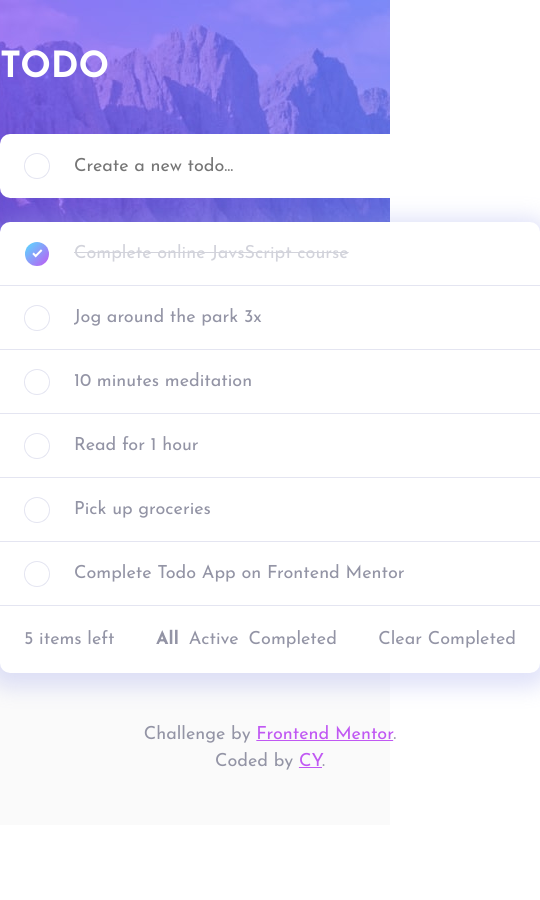
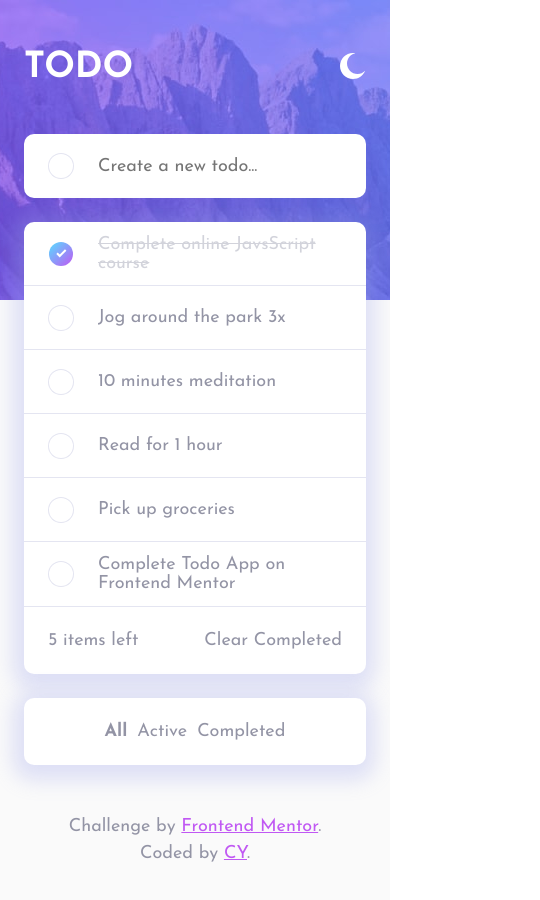
Before and after one commit to cyishere/frontend-mentor-challenges, a React (Create React App) app in the folder todo-app/: page / in a window 390 px wide. Shown: the top 900 px of the page, 540 px wide, since content can reach past the window. Before the commit the page ends 844 px from the top, so only its background shows below. Built offline with nearby package versions, Linux system fonts and the light colour scheme; the HTML template or start-up script is replaced by a standard one.

Commit message:
Add mobile style & refactor app

```diff
--- a/todo-app/src/App.css
+++ b/todo-app/src/App.css
@@ -66,7 +66,7 @@ button {
 }
 
 .container {
-  width: 54rem;
+  max-width: 54rem;
   margin: 0 auto;
 }
 
@@ -158,6 +158,9 @@ h1 {
 }
 
 /* TodoList Component */
+.filter-control-for-mobile {
+  display: none;
+}
 .todo-list-section {
   background-color: white;
   border-radius: 1rem;
@@ -190,6 +193,9 @@ h1 {
   gap: 2.4rem;
   border-bottom: 0.1rem solid var(--color-very-light-grayish-blue);
 }
+.todo-list li:last-child {
+  border-bottom: none;
+}
 .wrapper.dark li {
   border-bottom-color: var(--color-dark-very-dark-grayish-blue-hover);
 }
@@ -219,6 +225,10 @@ h1 {
   justify-content: space-between;
   align-items: center;
   padding: 2.4rem;
+  border-top: 0.1rem solid var(--color-very-light-grayish-blue);
+}
+.wrapper.dark .todo-filter-control {
+  border-top-color: var(--color-dark-very-dark-grayish-blue-hover);
 }
 .control-btn.group {
   display: flex;
@@ -241,3 +251,39 @@ a {
 a:visited {
   color: var(--color-light-grayish-blue);
 }
+
+/**
+ * For MOBILE
+ */
+@media screen and (max-width: 600px) {
+  .wrapper {
+    padding-left: 2.4rem;
+    padding-right: 2.4rem;
+  }
+  .todo-list-section {
+    margin-bottom: 2.4rem;
+  }
+  .todo-filter-control .filter-control-for-desktop {
+    display: none;
+  }
+  .filter-control-for-mobile {
+    display: flex;
+    justify-content: center;
+    align-items: center;
+    background-color: white;
+    border-radius: 1rem;
+    padding: 2.4rem;
+    box-shadow: -1px 5px 20px 10px rgba(157, 162, 235, 0.3);
+    -webkit-box-shadow: -1px 5px 20px 10px rgba(157, 162, 235, 0.3);
+    -moz-box-shadow: -1px 5px 20px 10px rgba(157, 162, 235, 0.3);
+    margin-bottom: 4.8rem;
+  }
+
+  /* Dark Theme */
+  .wrapper.dark .filter-control-for-mobile {
+    background-color: var(--color-very-dark-desaturated-blue);
+    box-shadow: -1px 5px 20px 10px rgba(37, 39, 60, 0.2);
+    -webkit-box-shadow: -1px 5px 20px 10px rgba(37, 39, 60, 0.2);
+    -moz-box-shadow: -1px 5px 20px 10px rgba(37, 39, 60, 0.2);
+  }
+}
--- /dev/null
+++ b/todo-app/src/components/TodoFilterControl.js
@@ -0,0 +1,45 @@
+const TodoFilterControl = ({
+  filterStatus,
+  setFilterStatus,
+  setFilteredTodos,
+  todos,
+}) => {
+  const handleFilter = (status) => {
+    setFilterStatus(status);
+    switch (status) {
+      case "active":
+        return setFilteredTodos(todos.filter((todo) => !todo.completed));
+
+      case "completed":
+        return setFilteredTodos(todos.filter((todo) => todo.completed));
+
+      default:
+        return setFilteredTodos(todos);
+    }
+  };
+
+  return (
+    <div className="control-btn group">
+      <button
+        className={filterStatus === "all" ? "btn active" : "btn"}
+        onClick={() => handleFilter("all")}
+      >
+        All
+      </button>
+      <button
+        className={filterStatus === "active" ? "btn active" : "btn"}
+        onClick={() => handleFilter("active")}
+      >
+        Active
+      </button>
+      <button
+        className={filterStatus === "completed" ? "btn active" : "btn"}
+        onClick={() => handleFilter("completed")}
+      >
+        Completed
+      </button>
+    </div>
+  );
+};
+
+export default TodoFilterControl;
--- a/todo-app/src/components/TodoList.js
+++ b/todo-app/src/components/TodoList.js
@@ -1,5 +1,6 @@
 import { useEffect, useState } from "react";
 import TodoItem from "./TodoItem";
+import TodoFilterControl from "./TodoFilterControl";
 
 const TodoList = ({ todos, setTodos }) => {
   const [leftTodoCount, setLeftTodoCount] = useState(0);
@@ -11,19 +12,7 @@ const TodoList = ({ todos, setTodos }) => {
     setLeftTodoCount(unCompletedTodos.length);
   }, [todos]);
 
-  const handleFilter = (status) => {
-    setFilterStatus(status);
-    switch (status) {
-      case "active":
-        return setFilteredTodos(todos.filter((todo) => !todo.completed));
-
-      case "completed":
-        return setFilteredTodos(todos.filter((todo) => todo.completed));
-
-      default:
-        return setFilteredTodos(todos);
-    }
-  };
+  const textPlacer = filterStatus === "completed" ? "closed task" : "task";
 
   const clearCompletedTodos = () => {
     setTodos(todos.filter((todo) => !todo.completed));
@@ -31,9 +20,8 @@ const TodoList = ({ todos, setTodos }) => {
     setFilterStatus("all");
   };
 
-  const textPlacer = filterStatus === "completed" ? "closed task" : "task";
-
   return (
+    <>
       <section className="todo-list-section">
         {filteredTodos.length < 1 ? (
           <p className="info-text">There's no {textPlacer}</p>
@@ -52,26 +40,16 @@ const TodoList = ({ todos, setTodos }) => {
 
         <div className="todo-filter-control">
           <div className="todos-count">{leftTodoCount} items left</div>
-        <div className="control-btn group">
-          <button
-            className={filterStatus === "all" ? "btn active" : "btn"}
-            onClick={() => handleFilter("all")}
-          >
-            All
-          </button>
-          <button
-            className={filterStatus === "active" ? "btn active" : "btn"}
-            onClick={() => handleFilter("active")}
-          >
-            Active
-          </button>
-          <button
-            className={filterStatus === "completed" ? "btn active" : "btn"}
-            onClick={() => handleFilter("completed")}
-          >
-            Completed
-          </button>
+
+          <div className="control-btn group filter-control-for-desktop">
+            <TodoFilterControl
+              filterStatus={filterStatus}
+              setFilterStatus={setFilterStatus}
+              setFilteredTodos={setFilteredTodos}
+              todos={todos}
+            />
           </div>
+
           <div className="control-btn">
             <button className="btn" onClick={clearCompletedTodos}>
               Clear Completed
@@ -79,6 +57,19 @@ const TodoList = ({ todos, setTodos }) => {
           </div>
         </div>
       </section>
+
+      {/* For Mobile */}
+      <section className="filter-control-for-mobile">
+        <div className="control-btn group">
+          <TodoFilterControl
+            filterStatus={filterStatus}
+            setFilterStatus={setFilterStatus}
+            setFilteredTodos={setFilteredTodos}
+            todos={todos}
+          />
+        </div>
+      </section>
+    </>
   );
 };
 
```
Lines whose indentation alone changed are shown as unchanged.
